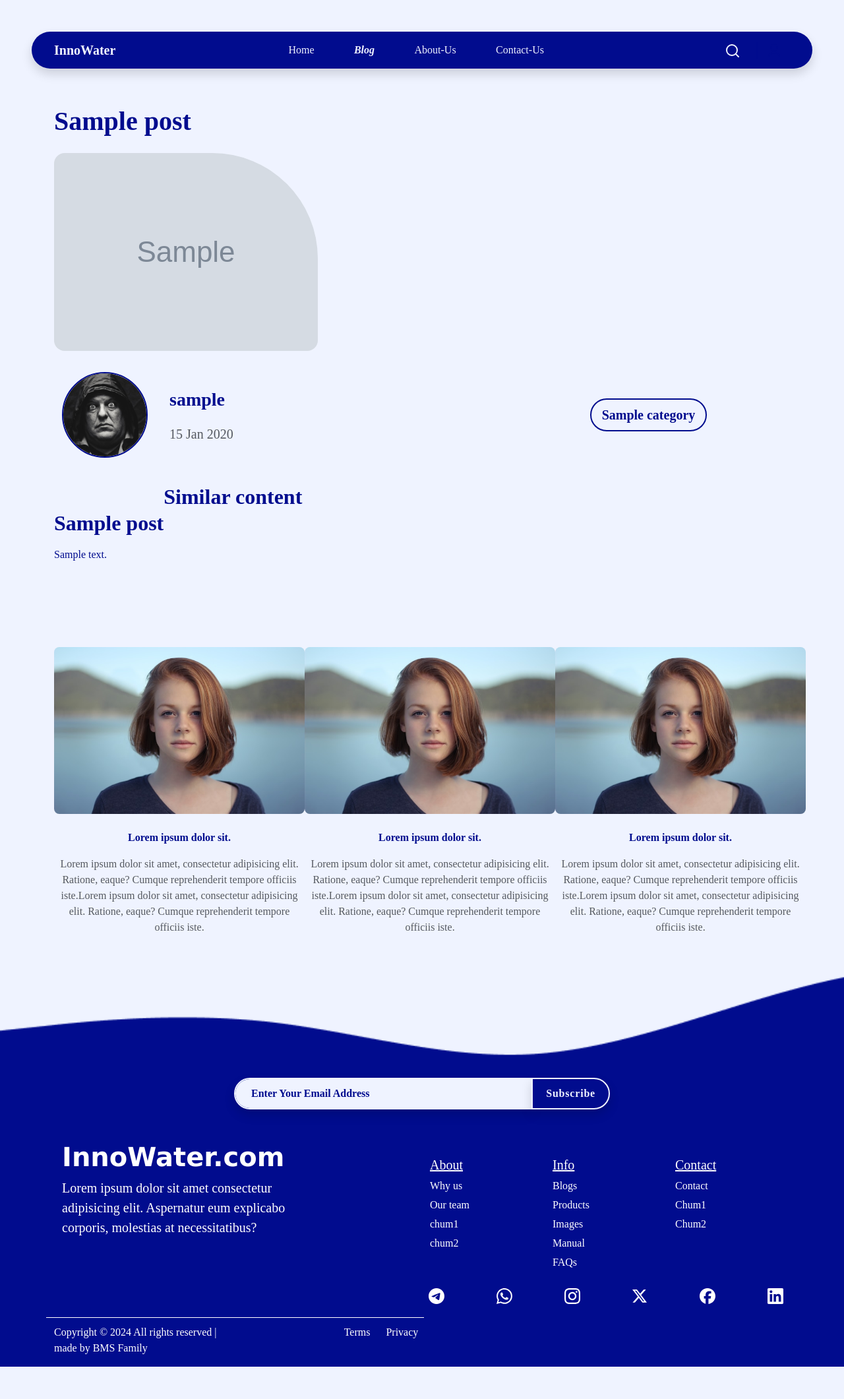
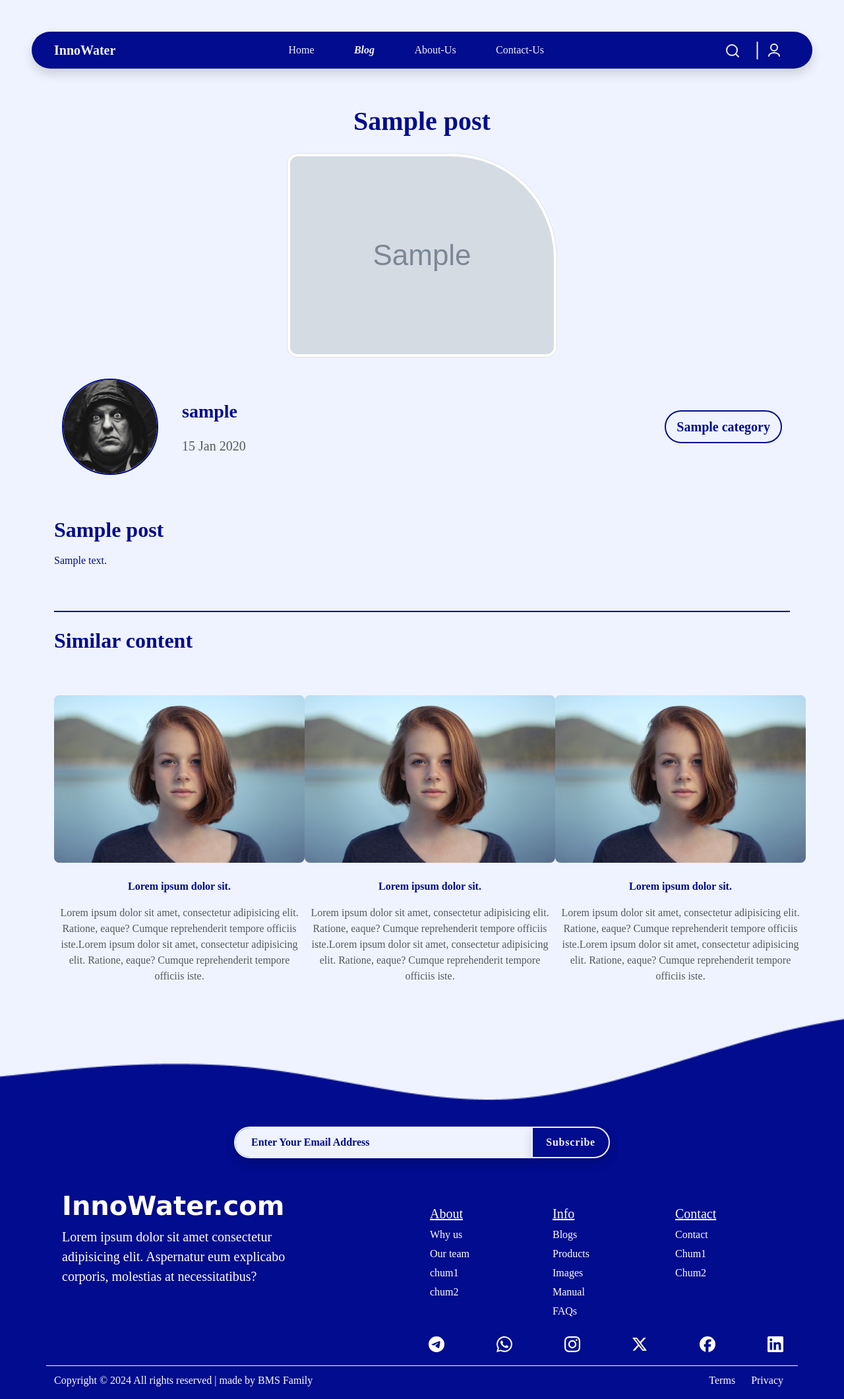
Before and after one commit to mhyr2002/Mahmood, a Django app: page /blog/1 in a window 1280 px wide. Shown: the whole page at 66% size. Before the commit the page ends 2072 px from the top, so only its background shows below. Run offline with Django 5.2, Linux system fonts and the light colour scheme; a user stored in the database is signed in; tables that the repository leaves empty hold one stand-in row (values such as "Sample post"); grey boxes marked "Sample" are stand-in pictures; some libraries are stand-ins or nearby versions; some web fonts are replaced.

Commit message:
some fixes

```diff
--- a/core/static/css/blog-page.css
+++ b/core/static/css/blog-page.css
@@ -1,7 +1,7 @@
 /* main */
 
-.blog-page-starting-img{
-    width: 100%;
+.blog-banner{
+    width: 50%;
     height: auto;
     border-radius: 1rem;
     -webkit-border-radius: 1rem;
@@ -43,10 +43,10 @@
     }
 }
 
-.container {
+/* .container {
     display: flex;
     flex-wrap: wrap;
-  }
+  } */
 
   .image {
     flex: 1;
--- a/core/static/css/blog.css
+++ b/core/static/css/blog.css
@@ -31,9 +31,7 @@
     width: 100%;
     border-radius: 0.5rem;
 }
-.lead {
 
-}
 .other-pop-img {
     height: 141px;
     width: 100%;
--- a/core/templates/blog/blog-home.html
+++ b/core/templates/blog/blog-home.html
@@ -113,14 +113,14 @@
 									data-bs-auto-close="true" aria-expanded="false">
 									<svg class="me-2" width="3" height="27" viewBox="0 0 3 27" fill="none"
 										xmlns="http://www.w3.org/2000/svg">
-										<path class="person" d="M1.54199 1.10056L1.54199 38.1397" stroke="#010c8e"
+										<path class="person" d="M1.54199 1.10056L1.54199 38.1397" stroke="#eff3ff"
 											stroke-width="2" stroke-linecap="round" />
 									</svg>
 									<svg width="24" height="24" viewBox="0 0 24 24" fill="none"
 										xmlns="http://www.w3.org/2000/svg">
 										<path class="spacer"
 											d="M20 21C20 18.2386 16.4183 16 12 16C7.58172 16 4 18.2386 4 21M12 13C9.23858 13 7 10.7614 7 8C7 5.23858 9.23858 3 12 3C14.7614 3 17 5.23858 17 8C17 10.7614 14.7614 13 12 13Z"
-											stroke="#010c8e" stroke-width="2" stroke-linecap="round"
+											stroke="#eff3ff" stroke-width="2" stroke-linecap="round"
 											stroke-linejoin="round" />
 									</svg>
 								</button>
--- a/core/templates/blog/blog-single.html
+++ b/core/templates/blog/blog-single.html
@@ -111,14 +111,14 @@
 									data-bs-auto-close="true" aria-expanded="false">
 									<svg class="me-2" width="3" height="27" viewBox="0 0 3 27" fill="none"
 										xmlns="http://www.w3.org/2000/svg">
-										<path class="person" d="M1.54199 1.10056L1.54199 38.1397" stroke="#010c8e"
+										<path class="person" d="M1.54199 1.10056L1.54199 38.1397" stroke="#eff3ff"
 											stroke-width="2" stroke-linecap="round" />
 									</svg>
 									<svg width="24" height="24" viewBox="0 0 24 24" fill="none"
 										xmlns="http://www.w3.org/2000/svg">
 										<path class="spacer"
 											d="M20 21C20 18.2386 16.4183 16 12 16C7.58172 16 4 18.2386 4 21M12 13C9.23858 13 7 10.7614 7 8C7 5.23858 9.23858 3 12 3C14.7614 3 17 5.23858 17 8C17 10.7614 14.7614 13 12 13Z"
-											stroke="#010c8e" stroke-width="2" stroke-linecap="round"
+											stroke="#eff3ff" stroke-width="2" stroke-linecap="round"
 											stroke-linejoin="round" />
 									</svg>
 								</button>
@@ -273,9 +273,14 @@
         <section class="blog-page pt-9">
 			<div class="container">
 
-				<div class="starting-blog-page">
+				<div class="starting-blog-page d-flex flex-column align-items-center justify-content-center">
 					<h1 class="primary-color fw-bolder">{{post.title}} </h1>
-					<img src="{{post.image.url}}" class="blog-page-starting-img img-fluid my-3" alt="blog-page-starting-img">
+
+                    <div class="blog-banner-container d-flex justify-content-center">
+
+                        <img src="{{post.image.url}}" class="blog-banner img-fluid img-thumbnail flex-grow-1 my-3" alt="blog-banner">
+
+                    </div>
 				</div>
 
 				<div class="individual-profile">
@@ -285,7 +290,7 @@
 							<!-- col-12 col-sm-6 -->
 							<div class="d-flex">
 
-								<li class="col-3 col-md-2">
+								<li class="col-2 col-sm-3 col-md-2">
 									<a href="#" class="fs-3 text-decoration-none primary-color fw-bolder">
 										<img src="{%static 'img/blog-page-starting-individual-profile-logo.png' %}" alt="individual-profile-logo" class="individual-profile-logo rounded-circle">
 									</a>
@@ -311,7 +316,7 @@
 
 					</div>
 				</div>
-				<div class="my-5">
+				<div class="my-5 d-flex flex-wrap">
 
 					<div class="text-blog-part1">
 						<h2 class="my-3 fw-bolder">{{post.title}}</h2>
--- a/core/templates/website/about-us.html
+++ b/core/templates/website/about-us.html
@@ -111,14 +111,14 @@
 									data-bs-auto-close="true" aria-expanded="false">
 									<svg class="me-2" width="3" height="27" viewBox="0 0 3 27" fill="none"
 										xmlns="http://www.w3.org/2000/svg">
-										<path class="person" d="M1.54199 1.10056L1.54199 38.1397" stroke="#010c8e"
+										<path class="person" d="M1.54199 1.10056L1.54199 38.1397" stroke="#eff3ff"
 											stroke-width="2" stroke-linecap="round" />
 									</svg>
 									<svg width="24" height="24" viewBox="0 0 24 24" fill="none"
 										xmlns="http://www.w3.org/2000/svg">
 										<path class="spacer"
 											d="M20 21C20 18.2386 16.4183 16 12 16C7.58172 16 4 18.2386 4 21M12 13C9.23858 13 7 10.7614 7 8C7 5.23858 9.23858 3 12 3C14.7614 3 17 5.23858 17 8C17 10.7614 14.7614 13 12 13Z"
-											stroke="#010c8e" stroke-width="2" stroke-linecap="round"
+											stroke="#eff3ff" stroke-width="2" stroke-linecap="round"
 											stroke-linejoin="round" />
 									</svg>
 								</button>
```
Also changed, not shown: core/images/blog/photo_2024-09-21_22-08-59.jpg (added), core/images/django-summernote/2024-09-21/f7d1b802-1af5-4974-b299-a512667868cd.png (added).
